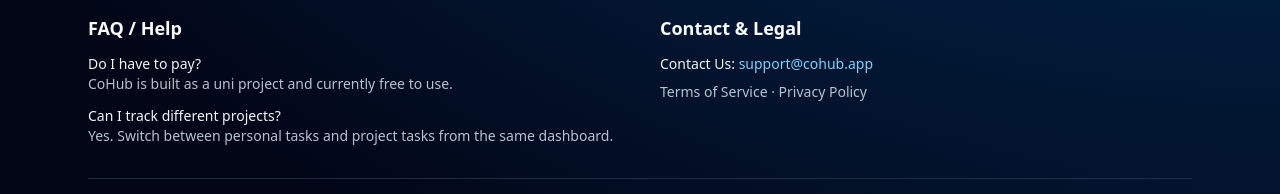
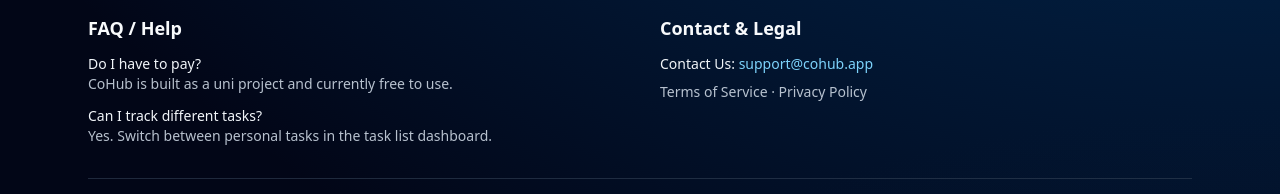
Before and after one commit to BAlshowaikh/IT7405-project-BJ, a Django app: page / in a window 1280 px wide. Shown: the part 1167-1361 px from the top of the page. Run offline with Django 3.2, Linux system fonts and the light colour scheme; some libraries are stand-ins or nearby versions.

Commit message:
Modified readme

```diff
--- a/apps/accounts/templates/accounts/landing.html
+++ b/apps/accounts/templates/accounts/landing.html
@@ -390,10 +390,9 @@
                 CoHub is built as a uni project and currently free to use.
               </li>
               <li>
-                <span class="font-medium text-slate-100">Can I track different projects?</span
+                <span class="font-medium text-slate-100">Can I track different tasks?</span
                 ><br />
-                Yes. Switch between personal tasks and project tasks from the same
-                dashboard.
+                Yes. Switch between personal tasks in the task list dashboard.
               </li>
             </ul>
           </div>
```
Also changed, not shown: README.md.
